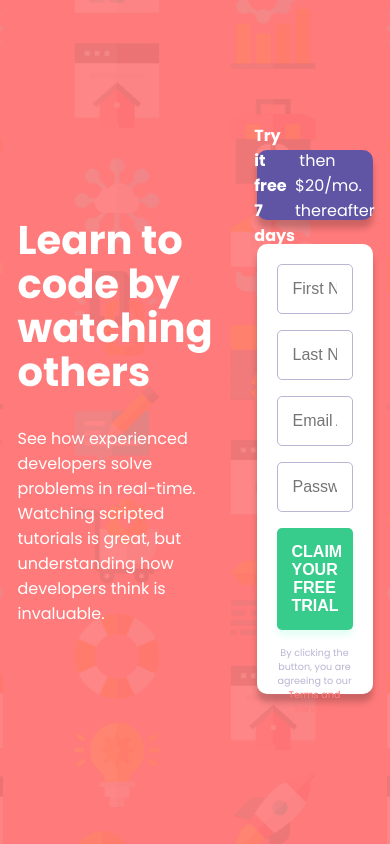
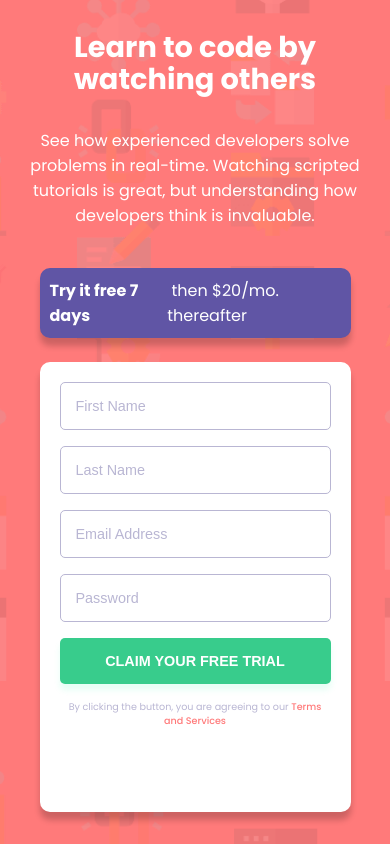
Before and after one commit to manhnv319/fe__main, a plain HTML site: page 4-intro-component-with-signup-form-master/index.html in a window 390 px wide. Drawn offline with Linux system fonts and the light colour scheme.

Commit message:
style: Enhance background image handling and button interactions for responsiveness

```diff
--- a/4-intro-component-with-signup-form-master/index.html
+++ b/4-intro-component-with-signup-form-master/index.html
@@ -63,13 +63,29 @@
         z-index: 1;
       }
 
-      .bg img {
+      .bg {
+        position: absolute;
+        top: 0;
+        left: 0;
+        width: 100%;
+        height: 100%;
+        overflow: hidden;
+        z-index: -1;
+      }
+
+      .background-desktop {
         position: absolute;
         top: 0;
         width: 100%;
         height: 100%;
         object-fit: cover;
-        z-index: -1;
+      }
+
+      .background-mobile {
+        display: none;
+        width: 100%;
+        height: 100%;
+        object-fit: cover;
       }
 
       .content {
@@ -152,6 +168,76 @@
         text-decoration: none;
         font-weight: var(--font-weight-medium);
       }
+
+      .form-container button:hover {
+        background-color: var(--color-dark-blue);
+      }
+      .form-container button:active {
+        background-color: var(--color-blue);
+      }
+      .form-container button:focus {
+        outline: none;
+        box-shadow: 0 0 0 3px rgba(0, 250, 154, 0.3);
+      }
+      .form-container input::placeholder {
+        color: var(--color-grayish-blue);
+        font-weight: var(--font-weight-small);
+      }
+
+      @media (max-width: 768px) {
+        .container {
+          flex-direction: column;
+          align-items: center;
+        }
+
+        .content {
+          margin-right: 0;
+          text-align: center;
+        }
+
+        .form-container {
+          width: 90%;
+          max-width: 400px;
+        }
+
+        .form-container h2 {
+          font-size: 1.5rem;
+        }
+
+        .background-desktop {
+          display: none;
+        }
+        .background-mobile {
+          display: block;
+        }
+        .form-container h2 {
+          font-size: 1.1rem;
+        }
+      }
+      @media (max-width: 480px) {
+        .content h1 {
+          font-size: 1.8rem;
+        }
+
+        .form-container h2 {
+          font-size: 1.2rem;
+        }
+
+        .form-container input,
+        .form-container button {
+          font-size: 0.9rem;
+        }
+
+        .background-desktop {
+          display: none;
+        }
+        .background-mobile {
+          display: block;
+        }
+        .form-container h2 {
+          font-size: 1rem;
+        }
+      }
     </style>
   </head>
   <body>
@@ -161,11 +247,11 @@
         alt="Background image of a person coding on a laptop"
         class="background-desktop"
       />
-      <!-- <img
-          src="./images/bg-intro-mobile.png"
-          alt="Background image of a person coding on a laptop"
-          class="background-mobile"
-        /> -->
+      <img
+        src="./images/bg-intro-mobile.png"
+        alt="Background image of a person coding on a laptop"
+        class="background-mobile"
+      />
     </div>
     <div class="container">
       <div class="content">
```
